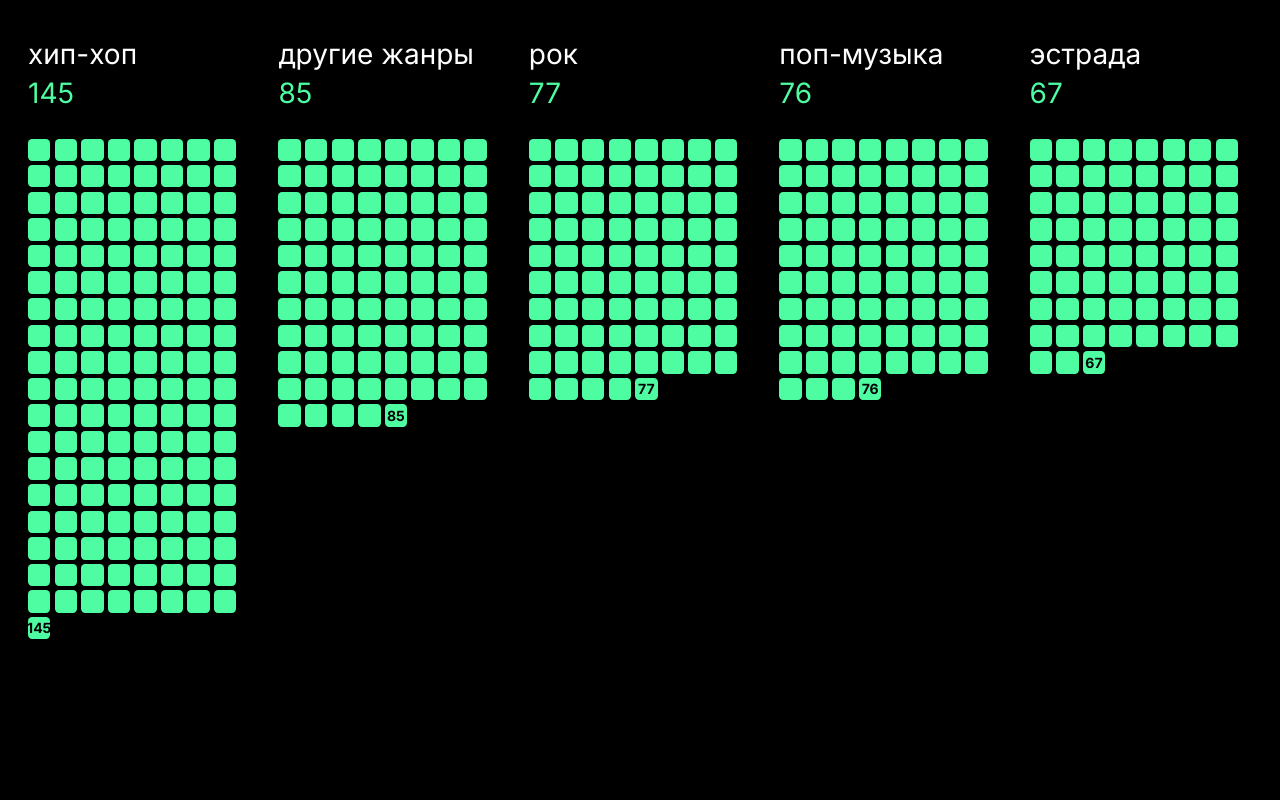
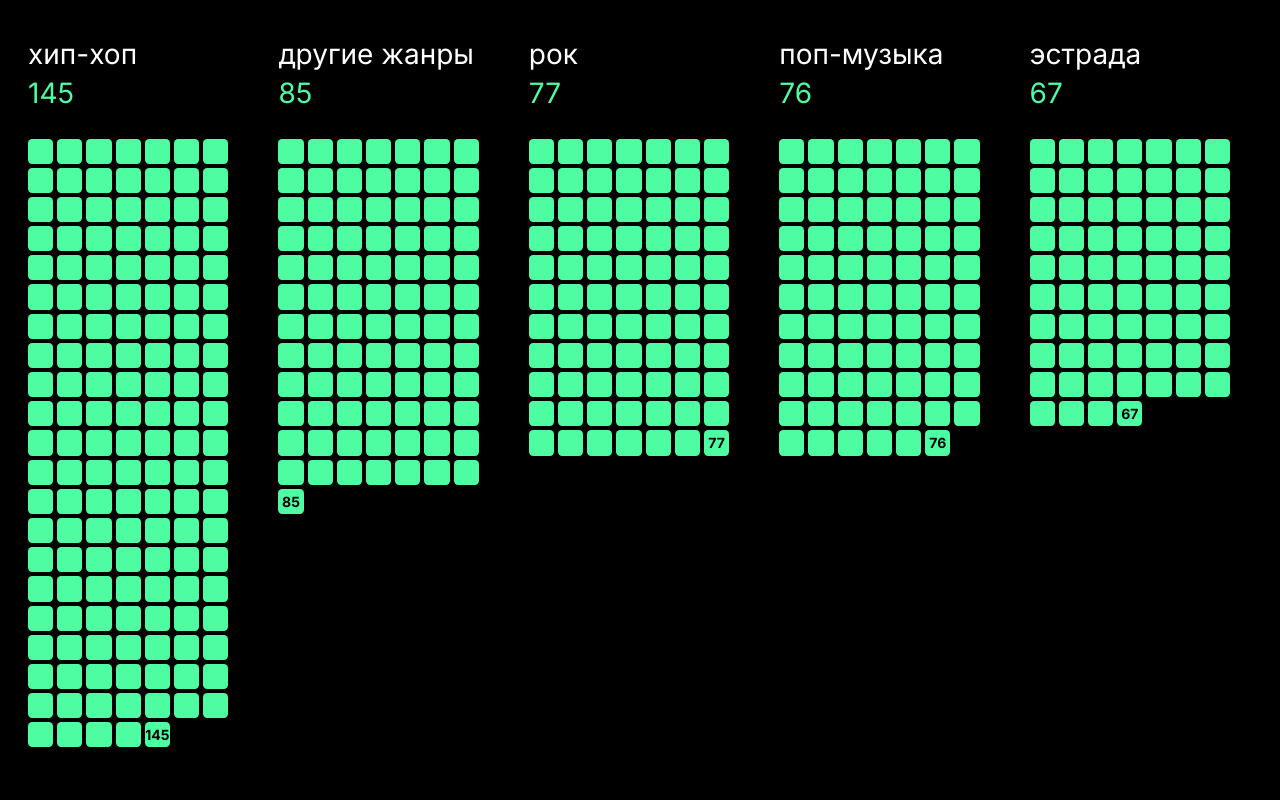
Before and after one commit to dumaevrinat/lyrics_analysis, a Next.js app in the folder data_visualization/: page / in a window 1280 px wide. Shown: the part 1180-1980 px from the top of the page. Built offline with nearby package versions, Linux system fonts and the light colour scheme.

Commit message:
change circle counters size & new data

```diff
--- a/data_visualization/components/circle-counters/circle-counter/circle-counter.module.css
+++ b/data_visualization/components/circle-counters/circle-counter/circle-counter.module.css
@@ -10,7 +10,7 @@
 .circles {
     display: flex;
     flex-wrap: wrap;
-    gap: 0.15rem;
+    gap: 4px;
 }
 
 .titleContainer {
--- a/data_visualization/components/circle-counters/circles-group/circles-group.module.css
+++ b/data_visualization/components/circle-counters/circles-group/circles-group.module.css
@@ -2,8 +2,8 @@
     display: flex;
     align-items: center;
     justify-content: center;
-    width: 0.8rem;
-    height: 0.8rem;
+    width: 0.9rem;
+    height: 0.9rem;
     border-radius: 0.15rem;
     background: var(--color-secondary);
     color: var(--color-black);
```
Also changed, not shown: data_visualization/data/on_base_coll_data.json.
